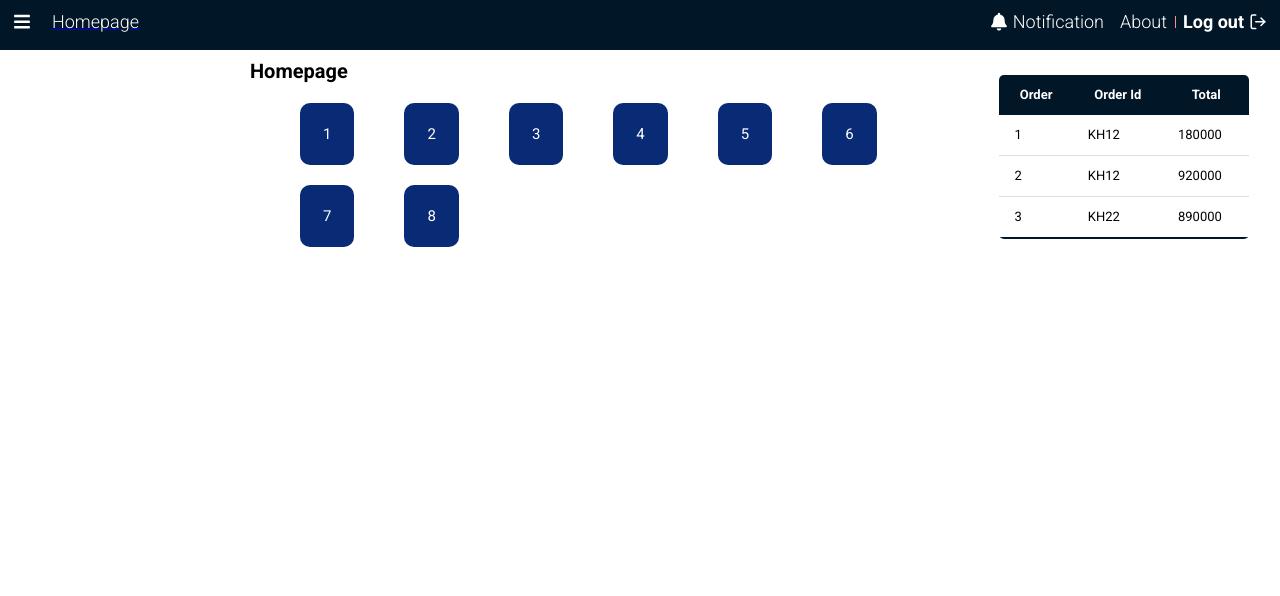
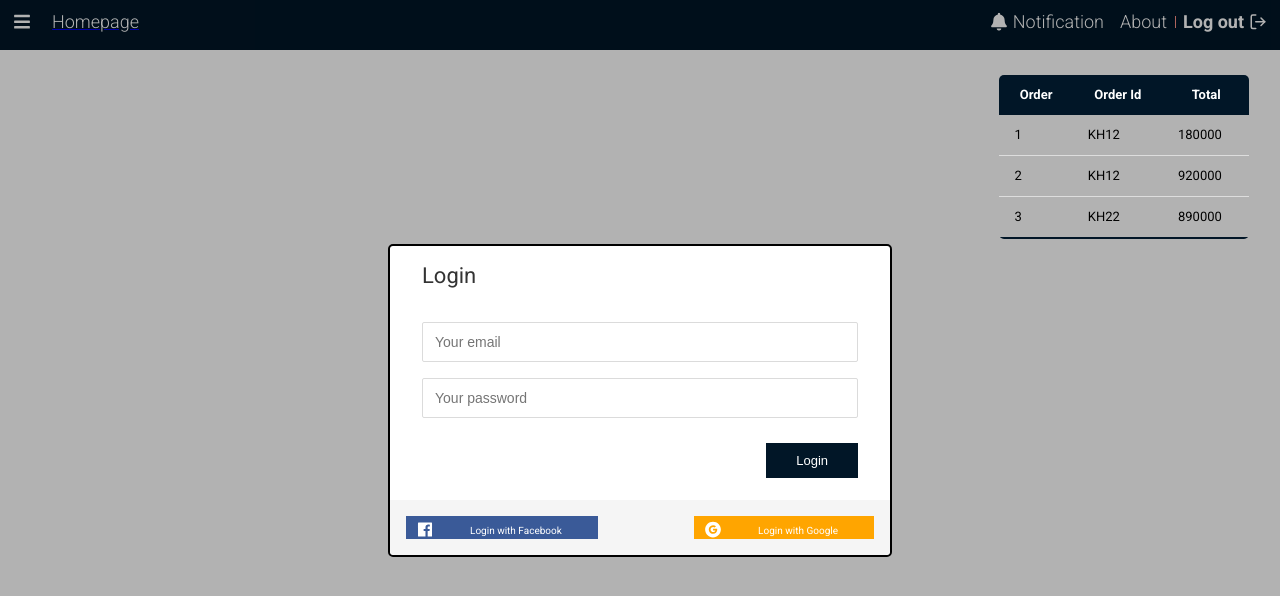
Before and after one commit to thuckhapham/QuanLy_coffee, a React (Create React App) app in the folder react-frontend-tlcn/: page / in a window 1280 px wide. Shown: the top 596 px of the page. Built offline with nearby package versions, Linux system fonts and the light colour scheme.

Commit message:
login page

```diff
--- a/react-frontend-tlcn/src/App.css
+++ b/react-frontend-tlcn/src/App.css
@@ -1,6 +1,6 @@
 @import url(https://fonts.googleapis.com/css2?family=Roboto:wght@300;400;500;700&display=swap);
 :root {
-  --primary-color: rgb(238, 75, 43);
+  --primary-color: #011627;
   --white-color: #fff;
   --black-color: #000;
   --text-color: #333;
--- a/react-frontend-tlcn/src/App.js
+++ b/react-frontend-tlcn/src/App.js
@@ -7,6 +7,7 @@ import Homepage from './Pages/Homepage/Homepage';
 import Member from './Pages/Member/Member'
 import Order from './Pages/Order/Order'
 import HistoryOrder from './Pages/HistoryOrder/HistoryOrder'
+import Login from './Pages/Login/Login'
 
 // import { BrowserRouter as Router, Switch , Route } from 'react-router-dom'
 
@@ -19,7 +20,8 @@ function App() {
           <Header />
           <div className="main">
             <div className="main__path">
-              <Route path="/" exact={true} component={Homepage} />
+              <Route path="/" exact={true} component={Login} />
+              <Route path="/homepage" exact={true} component={Homepage} />
               <Route path="/member" exact={true} component={Member} />
               <Route path="/orderhistory" exact={true} component={HistoryOrder} />
               <Route path="/order/:id" exact={true} component={Order} />
--- a/react-frontend-tlcn/src/Components/Header/Header.js
+++ b/react-frontend-tlcn/src/Components/Header/Header.js
@@ -21,7 +21,7 @@ function Header() {
                                 <FaIcons.FaBars onClick={() => setShowSid(!showSid)} className="header__navbar-icon" />
                             </li>
                             <li className="header__navbar-item">
-                                <Link to="/" >
+                                <Link to="/homepage" >
                                     <span className="header__navbar-logo-no-hover">
                                         Homepage
                                     </span>
--- /dev/null
+++ b/react-frontend-tlcn/src/Pages/Login/Login.css
@@ -0,0 +1,104 @@
+.auth-form {
+  width: 500px;
+  background-color: var(--white-color);
+  border-radius: 5px;
+  overflow: hidden;
+}
+.auth-form__container {
+  padding: 0 32px;
+}
+.auth-form__header {
+  display: flex;
+  align-items: center;
+  justify-content: space-between;
+}
+.auth-form__heading {
+  font-size: 2.2rem;
+  font-weight: 400;
+  color: var(--text-color);
+}
+.auth-form__switch-btn {
+  font-size: 2rem;
+  color: var(--primary-color);
+  font-weight: 400;
+  cursor: pointer;
+  border: none;
+  background-color: var(--white-color);
+}
+.auth-form__form {
+}
+.auth-form__input {
+  width: 100%;
+  height: 40px;
+  margin-top: 16px;
+  padding: 0 12px;
+  font-size: 1.4rem;
+  border: 1px solid var(--border-color);
+  border-radius: 2px;
+  outline: none;
+}
+.auth-form__input:focus {
+  border-color: #777;
+}
+.auth-form__aside {
+  margin-top: 18px;
+}
+.auth-form__policy-text {
+  font-size: 1.2rem;
+  line-height: 1.8rem;
+  text-align: center;
+  padding: 0 12px;
+}
+.auth-form__text-link {
+  text-decoration: none;
+  color: var(--primary-color);
+}
+.auth-form__controls {
+  margin-top: 25px;
+  display: flex;
+  justify-content: flex-end;
+}
+.auth-form__controls-back {
+  margin-right: 8px;
+}
+.auth-form__social {
+  background-color: #f5f5f5;
+  padding: 16px 16px;
+  display: flex;
+  justify-content: space-between;
+  margin-top: 22px;
+}
+.auth-form__social-icon {
+  font-size: 1.8rem;
+  color: var(--white-color);
+  margin-left: 10px;
+  transform: translateY(25%);
+}
+.auth-form__social--facbebook {
+  background-color: #3a5a98;
+  color: var(--white-color);
+  text-decoration: none;
+}
+.auth-form__social--google {
+  background-color: orange;
+  color: #666;
+  text-decoration: none;
+}
+.auth-form__socials-title {
+  margin: 0 36px;
+  font-weight: 400;
+  color: var(--white-color);
+}
+.auth-form__btn--login {
+  padding: 10px 30px;
+  background-color: var(--primary-color);
+  color: var(--white-color);
+  border: none;
+  font-size: 1.3rem;
+  font-weight: 400;
+}
+.auth-form__btn--login:hover {
+  cursor: pointer;
+  opacity: 0.8;
+  transition: ease-in 0.3s;
+}
--- /dev/null
+++ b/react-frontend-tlcn/src/Pages/Login/Login.js
@@ -0,0 +1,49 @@
+import React from 'react'
+import * as AiIcon from 'react-icons/ai'
+import './Login.css'
+function Login() {
+    return (
+        <>
+            {/* <div className={viewModal ? "modal--unactive" : "modal"}> */}
+            <div className="modal">
+                <div className="modal__overlay"></div>
+                <div className="modal__body">
+                    <div class="auth-form">
+                        <div class="auth-form__container">
+                            <div class="auth-form__header">
+                                <h3 class="auth-form__heading">Login</h3>
+                                {/* <button class="auth-form__switch-btn">Đăng kí</button> */}
+                            </div>
+                            <div class="auth-form__form">
+                                <div class="auth-form__group">
+                                    <input type="text" class="auth-form__input" placeholder="Your email" />
+                                    <input type="password" class="auth-form__input" placeholder="Your password" />
+                                </div>
+                            </div>
+                            <div class="auth-form__controls">
+                                {/* <button class="btn btn--normal auth-form__controls-back">TRỞ LẠI</button> */}
+                                <button class="auth-form__btn auth-form__btn--login">Login</button>
+                            </div>
+                        </div>
+                        <div class="auth-form__social">
+                            <a href="" class="auth-form__social--facbebook btn btn--size-s btn--with-icon">
+                                <AiIcon.AiFillFacebook class="auth-form__social-icon fab fa-facebook-square" />
+                                <span class="auth-form__socials-title">
+                                    Login with Facebook
+                                </span>
+                            </a>
+                            <a href="" class="auth-form__social--google btn btn--size-s btn--with-icon">
+                                <AiIcon.AiFillGoogleCircle class="auth-form__social-icon fab fa-google" />
+                                <span class="auth-form__socials-title">
+                                    Login with Google
+                                </span>
+                            </a>
+                        </div>
+                    </div>
+                </div>
+            </div>
+        </>
+    )
+}
+
+export default Login
```
